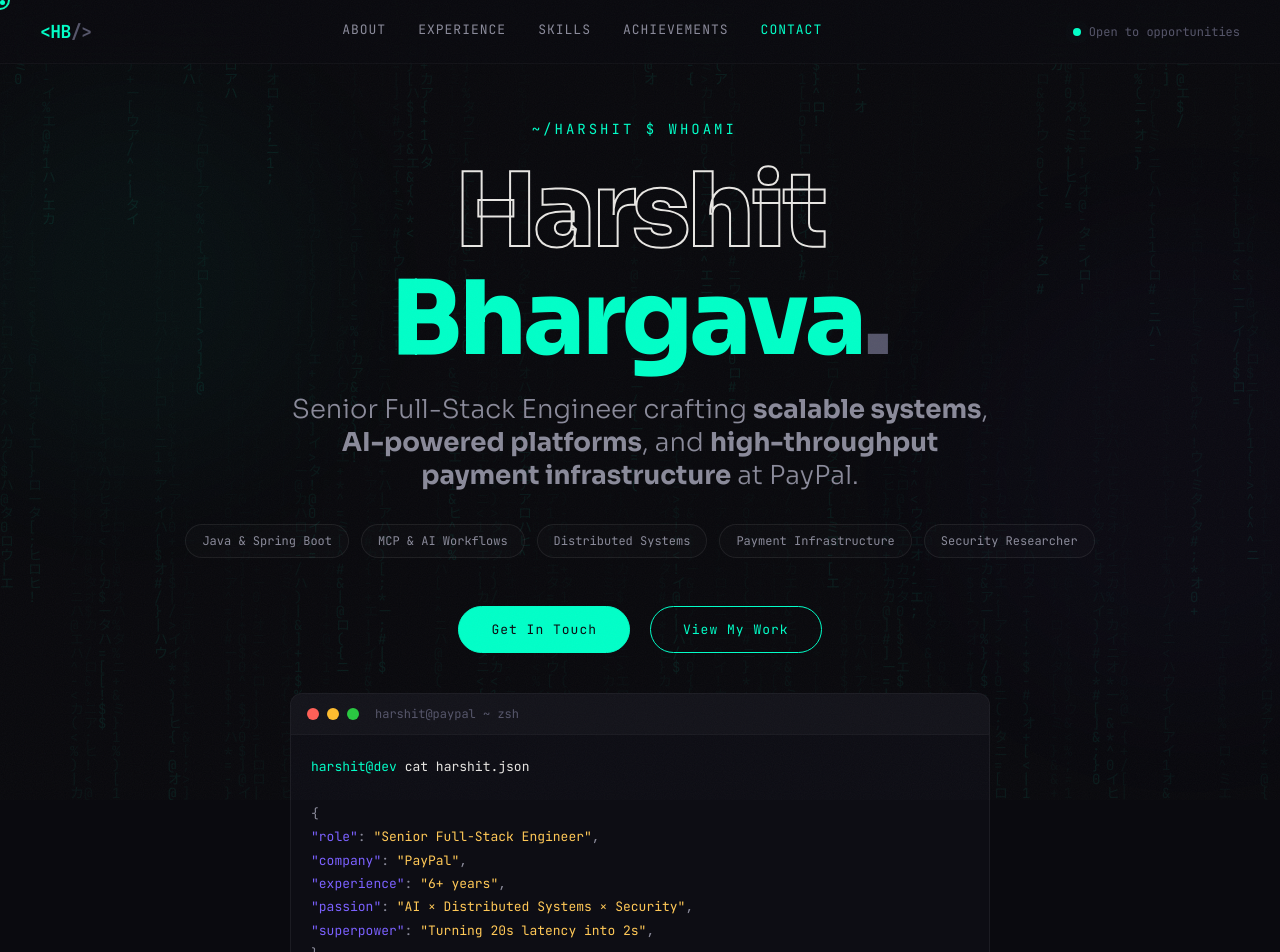
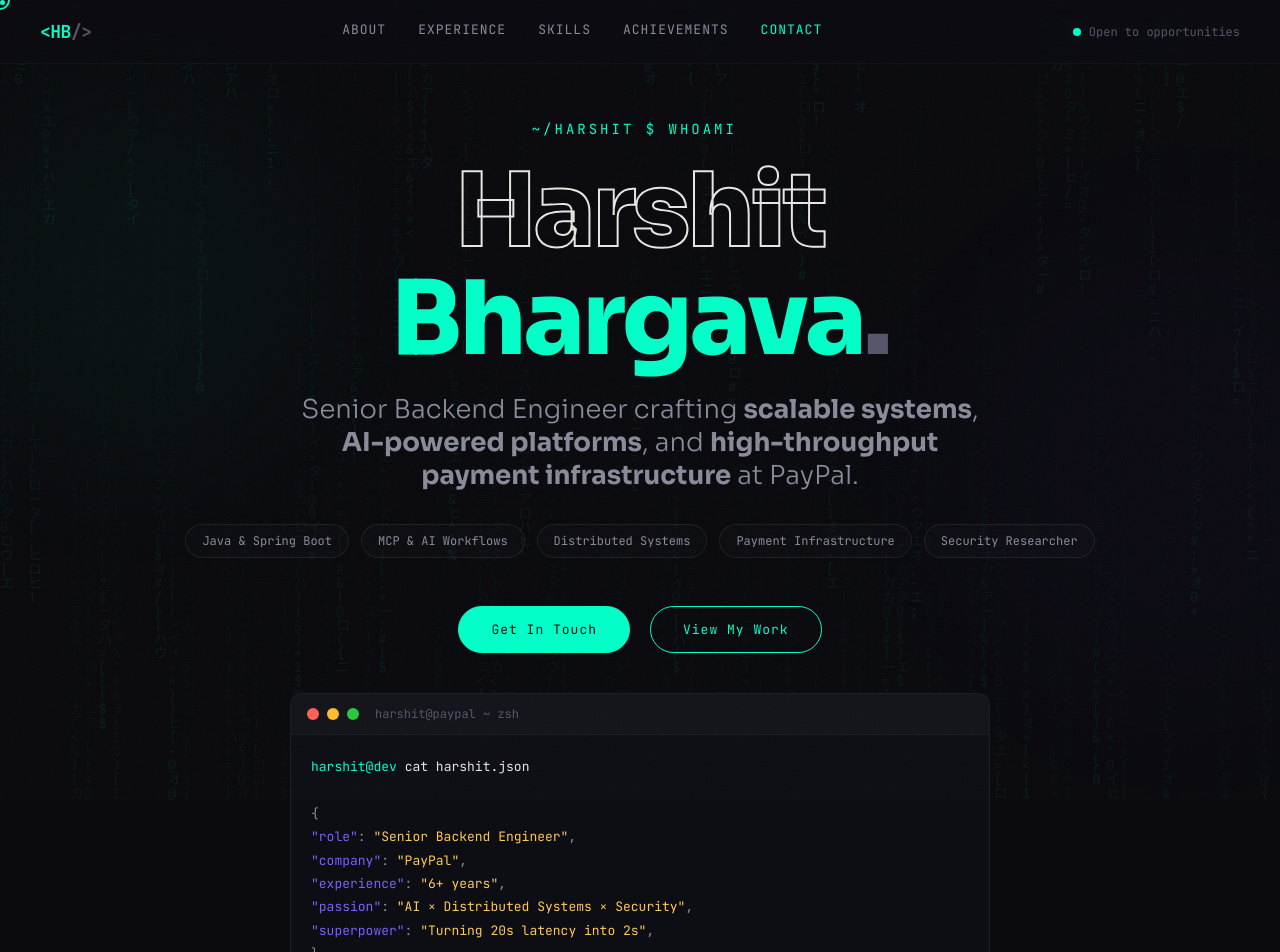
Before and after one commit to harshitbhargava/harshitbhargava, a React (Vite) app: page / in a window 1280 px wide. Shown: the top 952 px of the page. Built offline with nearby package versions, Linux system fonts and the light colour scheme.

Commit message:
Updated Role

```diff
--- a/index.html
+++ b/index.html
@@ -7,7 +7,7 @@
     <link rel="preconnect" href="https://fonts.googleapis.com" />
     <link rel="preconnect" href="https://fonts.gstatic.com" crossorigin />
     <link href="https://fonts.googleapis.com/css2?family=JetBrains+Mono:wght@300;400;500;700&family=Sora:wght@300;400;600;700;800&family=Space+Grotesk:wght@300;400;500;600;700&display=swap" rel="stylesheet" />
-    <title>Harshit Bhargava — Senior Full-Stack Engineer</title>
+    <title>Harshit Bhargava — Senior Backend Engineer</title>
   </head>
   <body>
     <div id="root"></div>
--- a/src/components/About.jsx
+++ b/src/components/About.jsx
@@ -67,7 +67,7 @@ export default function About() {
       </div>
       <div className="about-text reveal">
         <p>
-          I'm a Senior Full-Stack Software Engineer with <strong>6+ years</strong> of experience building{' '}
+          I'm a Senior Backend Software Engineer with <strong>6+ years</strong> of experience building{' '}
           <span className="highlight">scalable, data-intensive applications</span> and{' '}
           <span className="highlight">AI-powered platforms</span>. Currently at <strong>PayPal</strong>, I
           architect MCP-based AI services and intelligent automation systems that process millions of
--- a/src/components/Hero.jsx
+++ b/src/components/Hero.jsx
@@ -12,7 +12,7 @@ const terminalLines = [
   { type: 'prompt', text: '$ cat harshit.json' },
   { type: 'blank', text: '' },
   { type: 'output', text: '{' },
-  { type: 'key', key: '  "role"', value: '"Senior Full-Stack Engineer"' },
+  { type: 'key', key: '  "role"', value: '"Senior Backend Engineer"' },
   { type: 'key', key: '  "company"', value: '"PayPal"' },
   { type: 'key', key: '  "experience"', value: '"6+ years"' },
   { type: 'key', key: '  "passion"', value: '"AI × Distributed Systems × Security"' },
@@ -75,7 +75,7 @@ export default function Hero() {
         <span className="muted">.</span>
       </h1>
       <p className="hero-subtitle">
-        Senior Full-Stack Engineer crafting <strong>scalable systems</strong>,{' '}
+        Senior Backend Engineer crafting <strong>scalable systems</strong>,{' '}
         <strong>AI-powered platforms</strong>, and{' '}
         <strong>high-throughput payment infrastructure</strong> at PayPal.
       </p>
```
Also changed, not shown: 2 other files (tests, documents, lock files or other folders).
